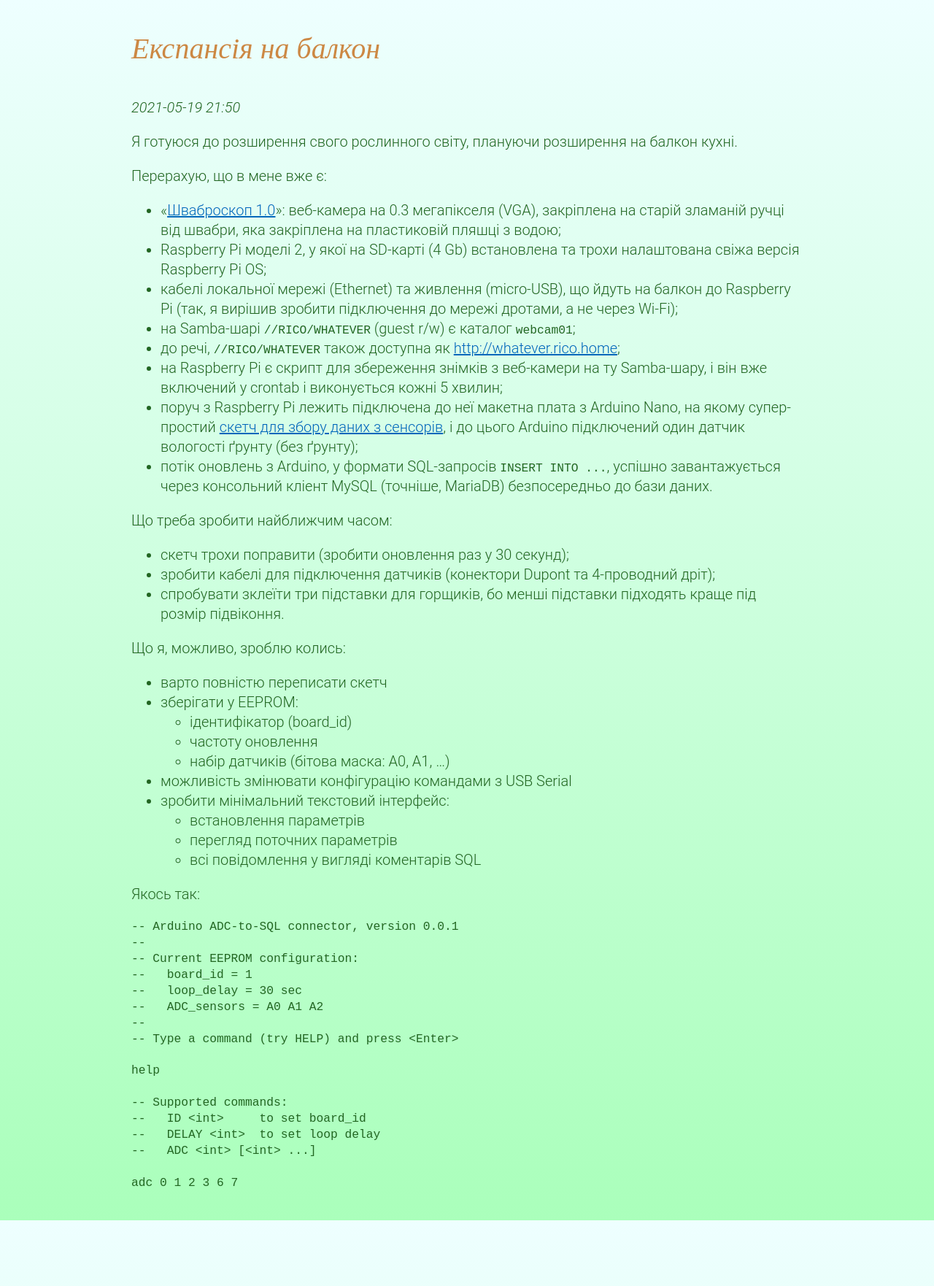
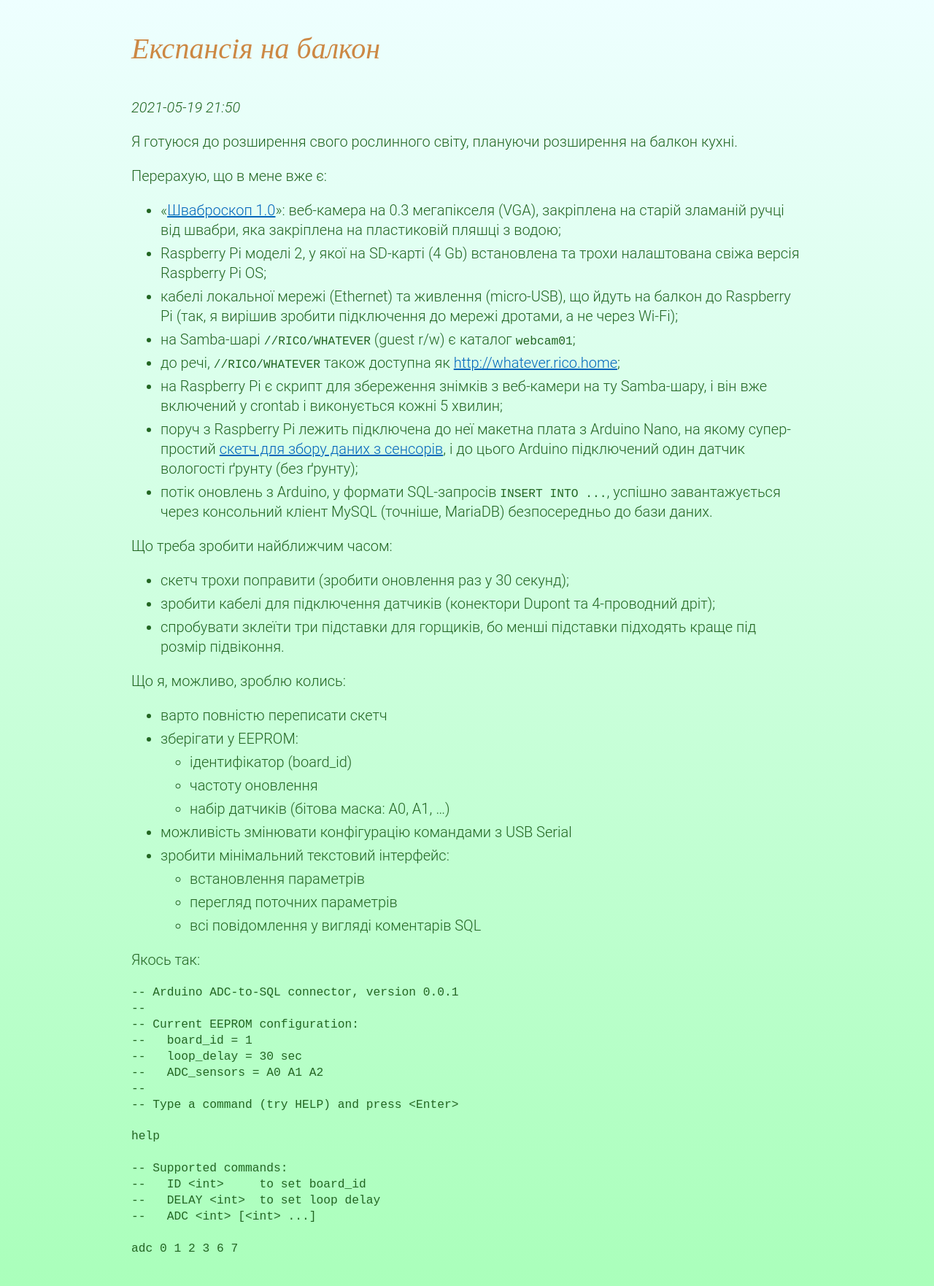
Before and after one commit to kastaneda/floriculture.rico.home, a Jekyll site: the page built from _posts/2021-05-20-expansion.md, in a window 1280 px wide. Shown: the whole page at 73% size. Built offline with Jekyll 4.4.1, drawn with Linux system fonts in a browser that asks for light colours; before the commit the page ends 1672 px from its top, so only the background shows below that.

Commit message:
Style update

```diff
--- a/style/main.sass
+++ b/style/main.sass
@@ -30,6 +30,10 @@ h1, h2, h3, p, ul
 ul ul, ol ul, ul ol
   margin: 0
 
+li
+  margin-top: .25em
+  margin-bottom: .25em
+
 .index-post-list
   li p+p
     margin-top: -.75em
```
